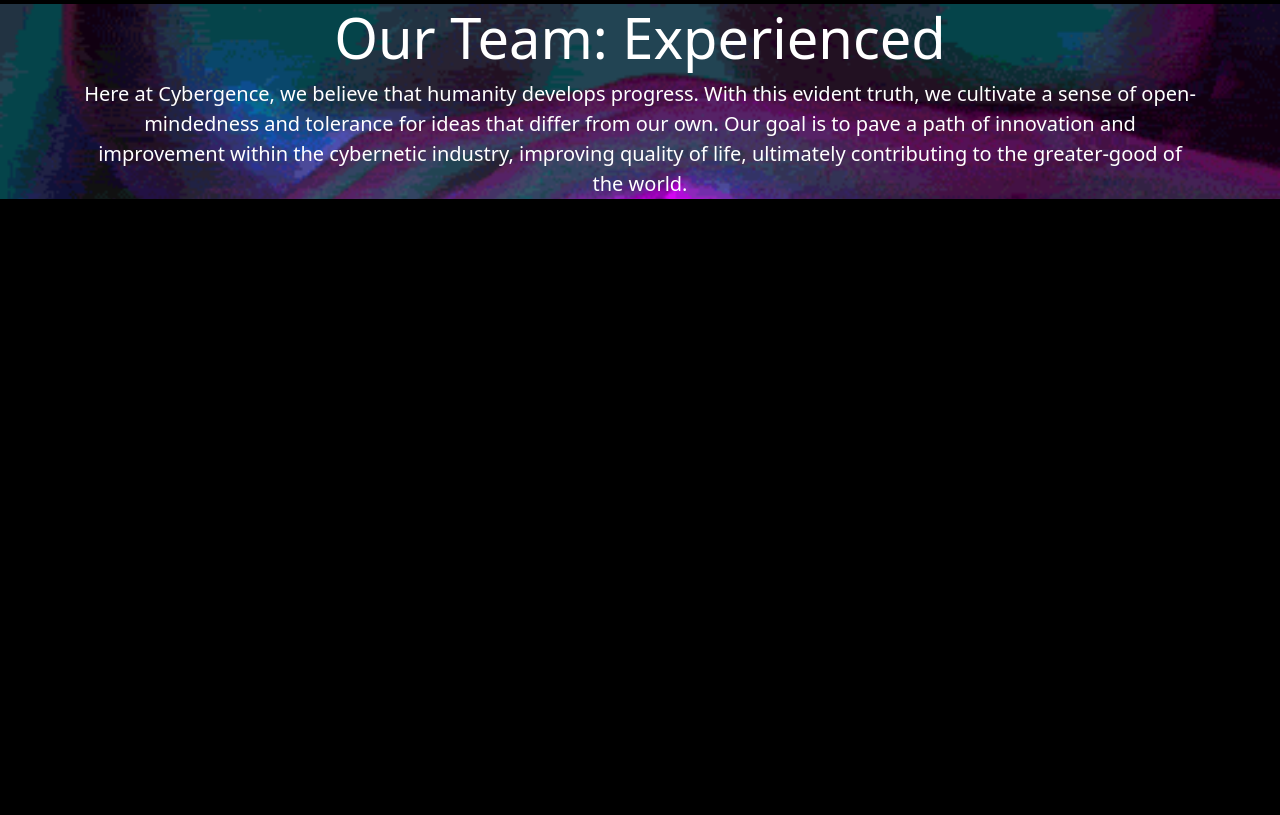
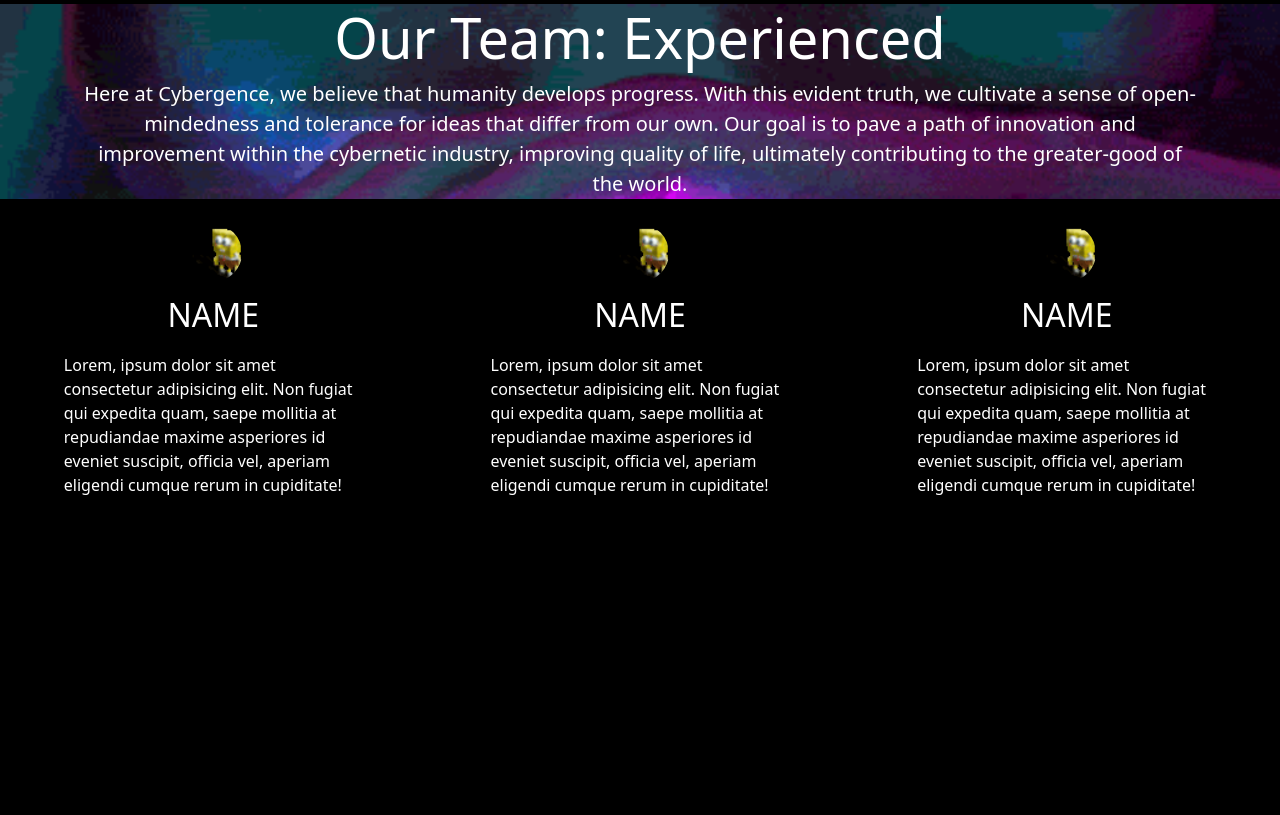
Before and after one commit to Colin-Richardson/Cybergence, a PHP site: page /mission.html in a window 1280 px wide. Shown: the part 1194-2009 px from the top of the page. Run offline with PHP 8.4, Linux system fonts and the light colour scheme.

Commit message:
added cards

```diff
--- a/mission.html
+++ b/mission.html
@@ -100,5 +100,49 @@
 
     <!-- End of Team Cards-->
 </body>
-
+    <div class="team-container">
+        <div class="team-item">
+                     <div class="team-item">
+            <div class="team-card">
+                <div class="team-card-image">
+                    <img src="img/FILLERIMAGE.gif" alt="">
+                </div>
+                <div class="team-card-title">
+                    <h2>NAME</h2>
+                </div>
+                <div class="team-card-description">
+                    <p>Lorem, ipsum dolor sit amet consectetur adipisicing elit. Non fugiat qui expedita quam, saepe mollitia at repudiandae maxime asperiores id eveniet suscipit, officia vel, aperiam eligendi cumque rerum in cupiditate!</p>
+                </div>
+            </div>
+        </div>
+        </div>
+        <div class="team-item">
+            <div class="team-card">
+                <div class="team-card-image">
+                    <img src="img/FILLERIMAGE.gif" alt="">
+                </div>
+                <div class="team-card-title">
+                    <h2>NAME</h2>
+                </div>
+                <div class="team-card-description">
+                    <p>Lorem, ipsum dolor sit amet consectetur adipisicing elit. Non fugiat qui expedita quam, saepe mollitia at repudiandae maxime asperiores id eveniet suscipit, officia vel, aperiam eligendi cumque rerum in cupiditate!</p>
+                </div>
+            </div>
+        </div>
+        <div class="team-item">
+                    <div class="team-item">
+            <div class="team-card">
+                <div class="team-card-image">
+                    <img src="img/FILLERIMAGE.gif" alt="">
+                </div>
+                <div class="team-card-title">
+                    <h2>NAME</h2>
+                </div>
+                <div class="team-card-description">
+                    <p>Lorem, ipsum dolor sit amet consectetur adipisicing elit. Non fugiat qui expedita quam, saepe mollitia at repudiandae maxime asperiores id eveniet suscipit, officia vel, aperiam eligendi cumque rerum in cupiditate!</p>
+                </div>
+            </div>
+        </div>
+        </div>
+    </div>
 </html>
--- a/styles.css
+++ b/styles.css
@@ -94,3 +94,59 @@
     background-repeat: no-repeat;
     background-size: cover;
   }
+  /* these names are dumb and too long, I'll fix them later */
+  .team-container{
+    display: flex;
+    flex-wrap:wrap;
+    justify-content: center;
+    width: 100%;
+    color: white;
+  }
+  .team-item{
+    flex: 1 0 30%;
+    height: 600px;
+  }
+  .team-card{
+    height: 500px;
+    width: 325px;
+    margin: auto;
+  }
+  .team-card-image, .team-card-title{
+    position: relative;
+  }
+  .team-card-image {
+    height: 15%;
+  }
+  .team-card-image > img, .team-card-title > h2{
+    /*this centers it vertically and horizontally. as recommended by w3.org. I hate it and its stupid */
+    position: absolute;
+    top: 50%;
+    left: 50%;
+    margin-right: -50%;;
+    transform: translate(-50%, -50%);
+  }
+  .team-card-image > img{
+    border-radius: 50%;
+    border: 1px solid black;
+    height: 60px;
+    width: 60px;
+  }
+  .team-card-title {
+    height: 10%;
+  }
+  .team-card-description {
+    height: 75%;
+  }
+  .team-card-description > p{
+    padding: 4%;
+  }
+  @media only screen and (max-width: 768px) {
+    .team-item{
+      flex: 1 0 50%;
+    }
+}
+  @media only screen and (max-width: 425px) {
+    .team-item{
+      flex: 1 0 100%;
+    }
+}
```
Also changed, not shown: img/FILLERIMAGE.gif (added).
